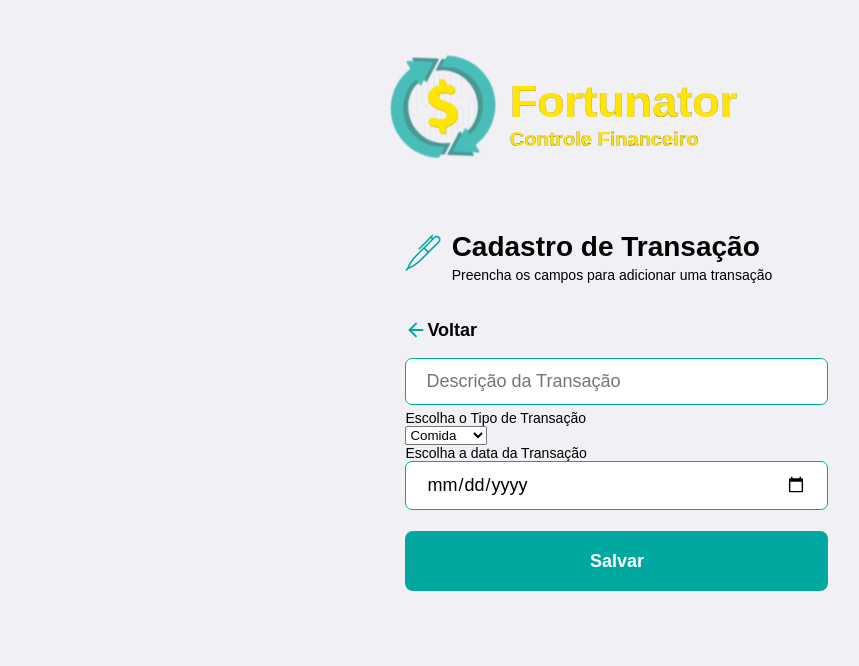
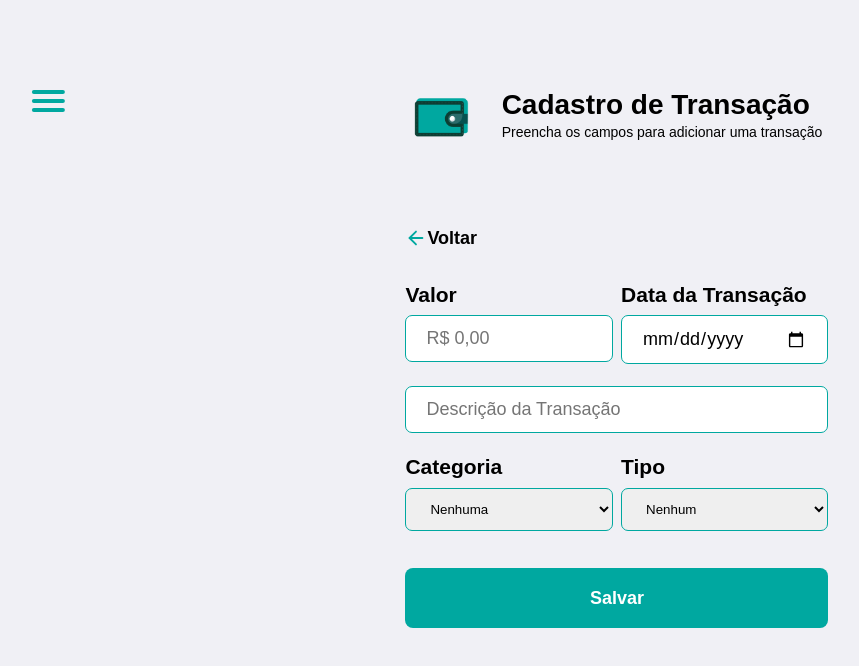
Before and after one commit to 0xkalvin/fortunator, a React (Create React App) app in the folder frontend/: page /register-transaction in a window 1280 px wide. Shown: the top 666 px of the page, without its empty margins (15-874 px from the left). Built offline with nearby package versions, Linux system fonts and the light colour scheme; no server answers.

Commit message:
front: registerTrasaction setValues

```diff
--- a/frontend/src/components/Hamburguer.js
+++ b/frontend/src/components/Hamburguer.js
@@ -30,8 +30,8 @@ const Hamburguer=()=> {
 
                     <ul id="menu">
                     <a href="#" className="tooltip" data-title="Logout"><button type="button" className="invisible-button" onClick={e => { logout()}}><AiOutlinePoweroff size={22} color="#f0f0f5" /></button></a>
-                    <a href="#"><li><BsHouseDoor size={22} color="#f0f0f5" /> Home</li></a>
-                    <a href="#"><li><RiCoinsLine size={22} color="#f0f0f5" /> Transações</li></a>
+                    <a href="home"><li><BsHouseDoor size={22} color="#f0f0f5" /> Home</li></a>
+                    <a href="register-transaction"><li><RiCoinsLine size={22} color="#f0f0f5" /> Transações</li></a>
                     <a href="#"><li><IoMdPaper size={22} color="#f0f0f5" /> Extrato</li></a>
                     <a href="#"><li><BsAlarm size={22} color="#f0f0f5" /> Lembretes</li></a>
                     <a href="#"><li><FaTasks size={22} color="#f0f0f5" /> Metas</li></a>
--- a/frontend/src/pages/Home/index.js
+++ b/frontend/src/pages/Home/index.js
@@ -9,7 +9,7 @@ export default function Home() {
 
         return (
         <div>
-             <Hamburguer/>
+            <Hamburguer/>
             <div className="div-logo">
                 <Logo />
                 <div className="div-logo-description">
--- a/frontend/src/pages/Login/index.js
+++ b/frontend/src/pages/Login/index.js
@@ -14,7 +14,6 @@ export default function Login() {
         const [password, setPassword] = useState('');
         const [eye, setEye] = useState('close');
         const [unauthorized, setUnauthorized] = useState('');
-
 
         async function userLogin(){
                 try{
--- a/frontend/src/pages/RegisterTransaction/index.js
+++ b/frontend/src/pages/RegisterTransaction/index.js
@@ -5,64 +5,50 @@ import { Redirect } from 'react-router'
 import '../../global.css';
 import './styles.css'
 import api from '../../service/api';
-import registerGif from '../../assets/register.gif'
+import walletGif from '../../assets/wallet.gif'
 import Logo from '../../components/Logo'
+import Hamburguer from '../../components/Hamburguer'
 
 export default function RegisterTransaction() {
-        const [name, setName] = useState('');
-        const [email, setEmail] = useState('');
-        const [password, setPassword] = useState('');
-        const [confirmPassword, setConfirmPassword] = useState('');
-        const [passwordMisMatched, setPasswordMisMatched] = useState('');
-        const [eye, setEye] = useState('close');
-        const [goToLogin, setGoToLogin] = useState(false);
+        const [description, setDescription] = useState('');
+        const [date, setDate] = useState('');
+        const [amount, setAmount] = useState('');
+        const [type, setType] = useState('');
+        const [categorie, setCategorie] = useState('');
 
-
-        async function userRegister(){
-            if (password === confirmPassword){
+        async function trasactionRegister(){
+            if(type==="" || type==="Nenhum"){
+                alert("Selecione um tipo para a transação. ");
+            }else{
                 try{
-                    const data = {name: name, email: email, password: password}
+                    const data = {description:description, date:date, amount:amount, type:type, categorie:categorie}
                     const headers = {
                         "Content-Type": "application/json"
                     }
-                    await api.post('/users', data, headers).then(function(response){
+
+                    console.log(data);
+                    await api.post('/register-transaction', data, headers).then(function(response){
                         if(response.status === 200){
-                            setGoToLogin(true);
+
                         }
                     })
                 }catch(err){
                     if(err.response === undefined){
                         alert("Algo deu errado :(");
                     }else{
-                        if(err.response.status === 409){
-                            alert("Usuário já cadastrado.");
-                        }if(err.response.status >= 500){
+                        if(err.response.status >= 500){
                             alert("Serviço indisponível.");
                         }
                     }
                 }
-            }else{
-                setPasswordMisMatched(true);
             }
         }
 
-
         return (
         <div>
-            {(function () {
-                    if(goToLogin === true){ return <Redirect to="/register-success"/> }
-               })()}
-
-            <div className="div-logo">
-                <Logo />
-                <div className="div-logo-description">
-                    <h2>Fortunator</h2>
-                    <h3>Controle Financeiro</h3>
-                </div>
-            </div>
-
+            <Hamburguer/>
             <div className="div-gif">
-                <img className="pen-gif" src={registerGif} alt="pen-gif" height="120px" />
+                <img className="wallet-gif" src={walletGif} alt="wallet-gif" height="170px" />
                 <div className="user-register-description">
                     <h1 className="register-title-gif">Cadastro de Transação</h1>
                     <p className="sub-title">Preencha os campos para adicionar uma transação</p>
@@ -73,33 +59,57 @@ export default function RegisterTransaction() {
                     Voltar
             </Link>
            <form>
+           <div className="div-trasaction">
+                    <div className="div-input-transacao-esquerda">
+                        <label for="DateTransaction"><h2 className="h2-label">Valor</h2></label>
+                        <input
+                            className="input-maior"
+                            placeholder="R$ 0,00"
+                            onChange={e => { setAmount(e.target.value) }}
+                        />
+                    </div>
+                    <div className="div-input-transacao-direita">
+                        <label for="DateTransaction"><h2 className="h2-label">Data da Transação</h2></label>
+                        <input
+                            className="input-maior"
+                            id="date"
+                            type="date"
+                            value={date}
+                            onChange={e => { setDate(e.target.value) }}
+                        />
+                    </div>
+                </div>
+
                <input
                    placeholder="Descrição da Transação"
-                   value={name}
-                   onChange={e => { setName(e.target.value) }}
+                   value={description}
+                   onChange={e => { setDescription(e.target.value) }}
                />
-                <br></br>
-                <label for="TypeTransaction">Escolha o Tipo de Transação</label>
-                <br></br>
-                <select name="Transaction" id="Transac">
-                <option value="Comida">Comida</option>
-                <option value="Roupa">Roupa</option>
-                <option value="Despesas">Despesas</option>
-                <option value="Serviços">Serviços</option>
-                </select>
-                <br></br>
-                <label for="DateTransaction">Escolha a data da Transação</label>
-                <br></br>
-               <input
-                   placeholder="Data da Transação"
-                   id="senha"
-                   type="date"
-                   value={password}
-                   onChange={e => { setPassword(e.target.value) }}
-               />
+                <div className="div-trasaction">
+                    <div className="div-input-transacao-esquerda">
+                        <label for="TypeTransaction"><h2 className="h2-label">Categoria</h2></label>
+                        <select description="Transaction" id="Transac" className="input-maior"  onChange={e => {setCategorie(e.target.value)}}>
+                            <option value="Nenhuma">Nenhuma</option>
+                            <option value="Alimentacao">Alimentação</option>
+                            <option value="Casa">Casa</option>
+                            <option value="Educacao">Educação</option>
+                            <option value="Lazer">Lazer</option>
+                            <option value="Saude">Saúde</option>
+                            <option value="Transporte">Transporte</option>
+                            <option value="AnimalEstimacao">Animal de Estimação</option>
+                        </select>
+                    </div>
+                    <div className="div-input-transacao-direita">
+                        <label for="TypeTransaction"><h2 className="h2-label">Tipo</h2></label>
+                        <select description="Transaction" id="Transac" className="input-maior" onChange={e => {setType(e.target.value)}}>
+                            <option value="Nenhum">Nenhum</option>
+                            <option value="Receita">Receita</option>
+                            <option value="Despesas">Despesa</option>
+                        </select>
+                    </div>
+                </div>
 
-
-               <button className="button-intern" type="button" onClick={userRegister}>Salvar</button>
+               <button className="button-intern" type="button" onClick={trasactionRegister}>Salvar</button>
            </form>
        </div>
         )
--- a/frontend/src/pages/RegisterTransaction/styles.css
+++ b/frontend/src/pages/RegisterTransaction/styles.css
@@ -7,10 +7,45 @@
     padding-top: 10%;
     padding-left: 0%;
 }
-.pen-gif{
-    transform: translateX(-34%);
+.wallet-gif{
+    transform: translate(-30%, -24%);
 }
 
 .user-register-description{
     transform: translateX(-23%);
 }
+
+.input-maior {
+    border: 1.2px solid #00a8a0;
+    border-radius: 7px;
+    width: 100%;
+    padding: 12px 20px;
+    margin-right: 10px;
+    margin-bottom: 5px;
+    box-sizing: border-box;
+}
+
+.div-trasaction{
+    display: flex;
+    margin-bottom: 2%;
+}
+
+.div-input-transacao-esquerda{
+    width: 25%;
+    margin-right: 1%;
+}
+
+.div-input-transacao-direita{
+    width: 25%;
+}
+
+.h2-label{
+    display: block;
+    font-size: 1.5em;
+    margin-block-start: 0.83em;
+    margin-block-end: 0.40em;
+    margin-inline-start: 0px;
+    margin-inline-end: 0px;
+    font-weight: bold;
+
+}
```
Also changed, not shown: frontend/src/assets/wallet.gif (added).
